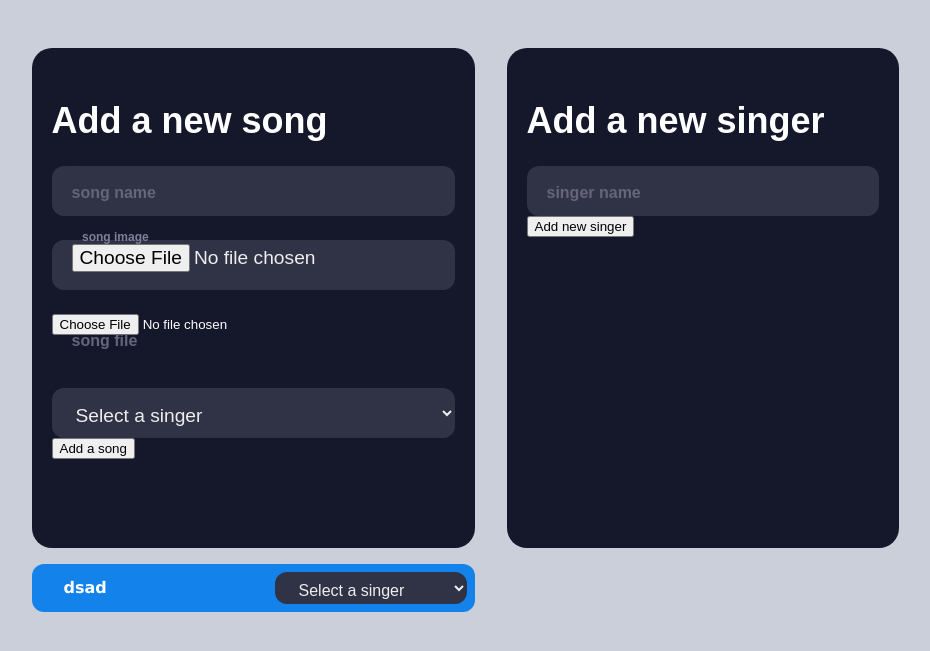
After one commit to vtvy/music, a PHP site: page /admin/index.php in a window 1280 px wide. The commit adds this page. Shown: the top 651 px of the page, without its empty margins (175-1105 px from the left). Run offline with PHP 8.4, Linux system fonts and the light colour scheme; data that the repository does not hold is empty; some libraries are stand-ins or nearby versions.

Commit message:
add remove singer

```diff
--- /dev/null
+++ b/admin/index.php
@@ -0,0 +1,163 @@
+<?php
+$page_title = "Admin page";
+$css = "../assets/css/main";
+require_once "../templates/header.php";
+?>
+<main class="form-container">
+    <div id="song-side">
+
+        <form class="form" id="add-song" action="../php-api/add-song.php" method="POST" enctype="multipart/form-data">
+            <h2 class="title">Add a new song</h2>
+            <div class="input-container">
+                <input id="song-name" class="input" name="song-name" type="text" placeholder=" " required />
+                <div class="cut"></div>
+                <label for="song-name" class="placeholder">song name</label>
+            </div>
+            <div id="song-warning" class="warning"></div>
+            <div class="input-container">
+                <input id="song-image" class="input" name="song-image" type="file" accept=".jpg, .jpeg, .png" placeholder=" " required />
+                <label for="song-image" class="placeholder">song image</label>
+            </div>
+            <div id="image-warning" class="warning"></div>
+            <div class="input-container">
+                <input id="song-file" name="song-file" accept=".mp3" type="file" placeholder=" " required />
+                <label for="song-file" class="placeholder">song file</label>
+            </div>
+            <div id="file-warning" class="warning"></div>
+            <div class="input-container">
+                <select id="song-singer" name="singer-id" class="input" type="select" required>
+                    <option value="">Select a singer</option>
+                    <?php
+                    require_once "../data/mysql-connection.php";
+                    $query = "SELECT singer_id, singer_name FROM singers;";
+                    $result = $conn->query($query);
+                    if ($result && $result->num_rows > 0) {
+                        while ($row = $result->fetch_assoc()) {
+                            echo "<option value='$row[singer_id]'>$row[singer_name]</option>";
+                        }
+                    }
+                    ?>
+                </select>
+            </div>
+            <div id="select-warning" class="warning"></div>
+            <button type="text" class="submit" id="song-submit-btn">Add a song</button>
+        </form>
+        <div id="edit-song-list">
+            <div class="edit-song">
+                <h4>dsad</h4>
+                <select id="edit-singer" class="input" type="select" required>
+                    <option value="">Select a singer</option>
+                    <?php
+                    require_once "../data/mysql-connection.php";
+                    $query = "SELECT singer_id, singer_name FROM singers;";
+                    $result = $conn->query($query);
+                    if ($result && $result->num_rows > 0) {
+                        while ($row = $result->fetch_assoc()) {
+                            echo "<option value='$row[singer_id]'>$row[singer_name]</option>";
+                        }
+                    }
+                    ?>
+                </select>
+            </div>
+        </div>
+
+    </div>
+    <div id="singer-side">
+        <form class="form" id="add-singer">
+            <h2 class="title">Add a new singer</h2>
+            <div class="input-container">
+                <input id="singer-name" class="input" type="text" placeholder=" " />
+                <div class="cut"></div>
+                <label for="singer-name" class="placeholder">singer name</label>
+            </div>
+            <div id="singer-warning" class="warning"></div>
+            <button type="text" id="singer-submit-btn" type="button" class="submit">Add new singer</button>
+        </form>
+        <div id="singer-list">
+
+            <?php require_once "../data/mysql-connection.php";
+            $query = "SELECT sg.singer_id, sg.singer_name, COUNT(s.s_id) as song_cnt
+            FROM singers sg LEFT OUTER JOIN songs s ON s.singer_id = sg.singer_id
+            GROUP BY sg.singer_id ORDER BY sg.singer_id;";
+            $result = $conn->query($query);
+            if ($result && $result->num_rows > 0) {
+                while ($row = $result->fetch_assoc()) {
+                    echo
+                    "<div class='singer'>
+                        <h4>$row[singer_name]</h4>
+                        <div class='update-delete-icon flex' editFor='$row[singer_id]' numberSong='$row[song_cnt]'>
+                            <h5>$row[song_cnt] songs</h5>
+                            <i class='fa-solid fa-pen-to-square edit'></i>
+                            <i class='fa-solid fa-trash warning del'></i>
+                        </div>
+                    </div>";
+                }
+            } ?>
+        </div>
+    </div>
+</main>
+<script src="../js/ajax.js?v=<?php echo time() ?>"> </script>
+<script>
+    // add new singer
+    document.getElementById("singer-submit-btn").addEventListener("click", function(e) {
+        e.preventDefault();
+        document.getElementById("singer-warning").textContent = ""
+        let singer_name = document.getElementById("singer-name").value;
+        let selectSingers = document.getElementById("song-singer");
+        let singerWarning = document.getElementById("singer-warning");
+        let singerList = document.getElementById("singer-list");
+        let lastIndex = singerList.lastElementChild.lastElementChild.attributes['editFor'].value;
+        if (!singer_name) {
+            textContent = "Please enter singer name"
+        } else {
+            addSinger(singer_name, selectSingers, singerList, singerWarning, lastIndex);
+        }
+    });
+
+    // edit singer name
+    document.querySelectorAll("#singer-list .edit").forEach(function(edit) {
+        edit.addEventListener("click", function(e) {
+            let singerId = e.target.parentNode.attributes['editFor'].value;
+            let singerNameElement = e.target.parentNode.previousElementSibling;
+            let singerName = singerNameElement.innerText;
+            if (singerNameElement.outerText !== ' Update') {
+                singerNameElement.innerHTML =
+                    `<input value='${singerName}' oldValue='${singerName}' />
+                    <button class='update-btn' onclick='updateSingerName(this.parentNode,${singerId});'>Update</button>
+                `;
+            }
+        })
+    })
+
+    function updateSingerName(e, singerId) {
+        let newSingerName = e.firstChild.value;
+        let singerName = e.firstChild.attributes['oldValue'].value;
+
+        if (newSingerName !== singerName) {
+            updateSinger(singerId, newSingerName, e);
+        } else {
+            e.innerHTML = `${singerName}`;
+        }
+
+    }
+
+    // delete singer
+    document.querySelectorAll("#singer-list .del").forEach(function(del) {
+        del.addEventListener("click", function(e) {
+            let parentNode = e.target.parentNode;
+            let singerId = parentNode.attributes['editFor'].value;
+            let numberSong = parentNode.attributes['numberSong'].value;
+            if (parentNode.previousElementSibling.outerText !== ' Update' && numberSong === '0') {
+                deleteSinger(singerId, parentNode);
+            }
+        })
+    })
+
+    // function updateSingerName(e, singerId) {
+    //     let singerName = e.firstChild.value;
+    //     updateSinger(singerId, singerName, e);
+    // }
+</script>
+<?php
+require_once '../templates/footer.php'
+?>
--- a/assets/css/main.css
+++ b/assets/css/main.css
@@ -7,6 +7,7 @@
     --secondary-text-color: #ffffff;
     --main-color: #effbff;
     --background-color: #cbcfd9;
+    --form-background-color: #15172b;
 }
 
 ::-webkit-slider-thumb {
@@ -267,3 +268,168 @@ body {
     margin: 0 0.5rem;
     border: 0.125rem solid #fff;
 }
+
+/* form page */
+
+.form-container {
+    margin-top: 3rem;
+    min-height: 100vh - 3rem;
+    max-width: 100vw;
+    justify-content: center;
+    align-items: flex-start;
+    display: flex;
+}
+
+.form {
+    background-color: #15172b;
+    border-radius: 1.25rem;
+    box-sizing: border-box;
+    height: 31.25rem;
+    padding: 1.25rem;
+    margin: 0 1rem;
+    min-width: 22.25rem;
+    color: var(--secondary-text-color);
+}
+
+.title {
+    font-family: sans-serif;
+    font-size: 2.25rem;
+    font-weight: 600;
+    margin-top: 2rem;
+}
+
+.subtitle {
+    color: #eee;
+    font-family: sans-serif;
+    font-size: 1rem;
+    font-weight: 600;
+    margin-top: 1.125rem;
+    padding-bottom: 1.125rem;
+}
+
+.input-container {
+    height: 3.125rem;
+    position: relative;
+    width: 100%;
+    margin-top: 1.5rem;
+}
+
+.input {
+    background-color: #303245;
+    border-radius: 0.75rem;
+    border: 0;
+    box-sizing: border-box;
+    color: #eee;
+    font-size: 1.2rem;
+    height: 100%;
+    outline: 0;
+    padding: 0.25rem 1.25rem 0;
+    width: 100%;
+}
+
+.cut {
+    background-color: var(--form-background-color);
+    border-radius: 1.125rem;
+    height: 1.25rem;
+    left: 1.25rem;
+    position: absolute;
+    top: -1.25rem;
+    transform: translateY(0);
+    transition: transform 200ms;
+    width: 4.75rem;
+}
+
+.cut-short {
+    width: 3.125rem;
+}
+
+.warning {
+    color: #ff0000b2;
+}
+
+.input:focus ~ .cut,
+.input:not(:placeholder-shown) ~ .cut {
+    transform: translateY(0.5rem);
+}
+
+.placeholder {
+    color: #65657b;
+    font-family: sans-serif;
+    left: 1.25rem;
+    line-height: 0.875rem;
+    pointer-events: none;
+    position: absolute;
+    transform-origin: 0 50%;
+    transition: transform 200ms, color 200ms;
+    top: 1.25rem;
+}
+
+.input:focus ~ .placeholder,
+.input:not(:placeholder-shown) ~ .placeholder {
+    transform: translateY(-1.875rem) translateX(0.625rem) scale(0.75);
+}
+
+.input:not(:placeholder-shown) ~ .placeholder {
+    color: #808097;
+}
+
+.input:focus ~ .placeholder {
+    color: #dc2f55;
+}
+
+#submit-btn {
+    background-color: #08d;
+    border-radius: 0.75rem;
+    border: 0;
+    box-sizing: border-box;
+    color: #eee;
+    cursor: pointer;
+    font-size: 1.2rem;
+    height: 3.125rem;
+    margin-top: 2.375rem;
+    outline: 0;
+    text-align: center;
+    width: 100%;
+}
+
+#submit-btn:active {
+    background-color: #06b;
+}
+
+#singer-side {
+    min-width: 26.5rem;
+}
+
+.singer,
+.edit-song {
+    height: 3rem;
+    line-height: 3rem;
+    padding-left: 2rem;
+    padding-right: 0.5rem;
+    margin: 1rem;
+    background-color: var(--active-color);
+    color: var(--secondary-text-color);
+    border-radius: 0.75rem;
+    display: flex;
+    justify-content: space-between;
+}
+
+.flex {
+    display: flex;
+}
+
+.update-delete-icon i {
+    margin: auto 0.25rem;
+}
+
+.update-delete-icon i:hover {
+    opacity: 0.8;
+}
+
+#edit-singer.input {
+    width: 12rem;
+    height: 2rem;
+    margin-top: auto;
+    margin-bottom: auto;
+    font-size: 1rem;
+}
--- a/js/index.js
+++ b/js/index.js
@@ -282,7 +282,7 @@ const vmusic = {
             `.song[song-index="${this.settings.currentSongIndex}"]`
         ).scrollIntoView({
             behavior: "smooth",
-            block: "center",
+            block: "end",
         });
     },
 
--- a/login.php
+++ b/login.php
@@ -18,11 +18,11 @@ require_once "./templates/header.php";
         <label for="password" class="placeholder">password</label>
     </div>
     <div id="pass-warning" class="warning"></div>
-    <button type="text" id="submit-btn">Login</button>
+    <button type="text" id="login-submit-btn">Login</button>
 </form>
 <script src="./js/ajax.js?v=<?php echo time(); ?>"></script>
 <script>
-    document.getElementById("submit-btn").addEventListener("click", function validate(e) {
+    document.getElementById("login-submit-btn").addEventListener("click", function validate(e) {
         e.preventDefault();
         document.getElementById("user-warning").textContent = "";
         document.getElementById("pass-warning").textContent = "";
--- a/php-api/signup.php
+++ b/php-api/signup.php
@@ -14,7 +14,7 @@ if (!$conn->query($query)) {
         "status" => false,
         "message" => "username or password is invalid"
     ];
-    echo $conn->error;
+    echo json_encode($response);
 } else {
     $response = [
         "status" => true,
```
Also changed, not shown: data/db-schema.sql (+8 -28 lines), js/ajax.js (+71 -5 lines), php-api/add-singer.php (added, +25 -0 lines), php-api/add-song.php (added, +37 -0 lines), php-api/delete-singer.php (added, +33 -0 lines), php-api/get-number-song.php (added, +17 -0 lines), php-api/update-singer.php (added, +27 -0 lines), signup.php (+5 -4 lines), admin/singer/index.php (deleted), assets/images/1650774538image5.jpg (added), 1 other file.
